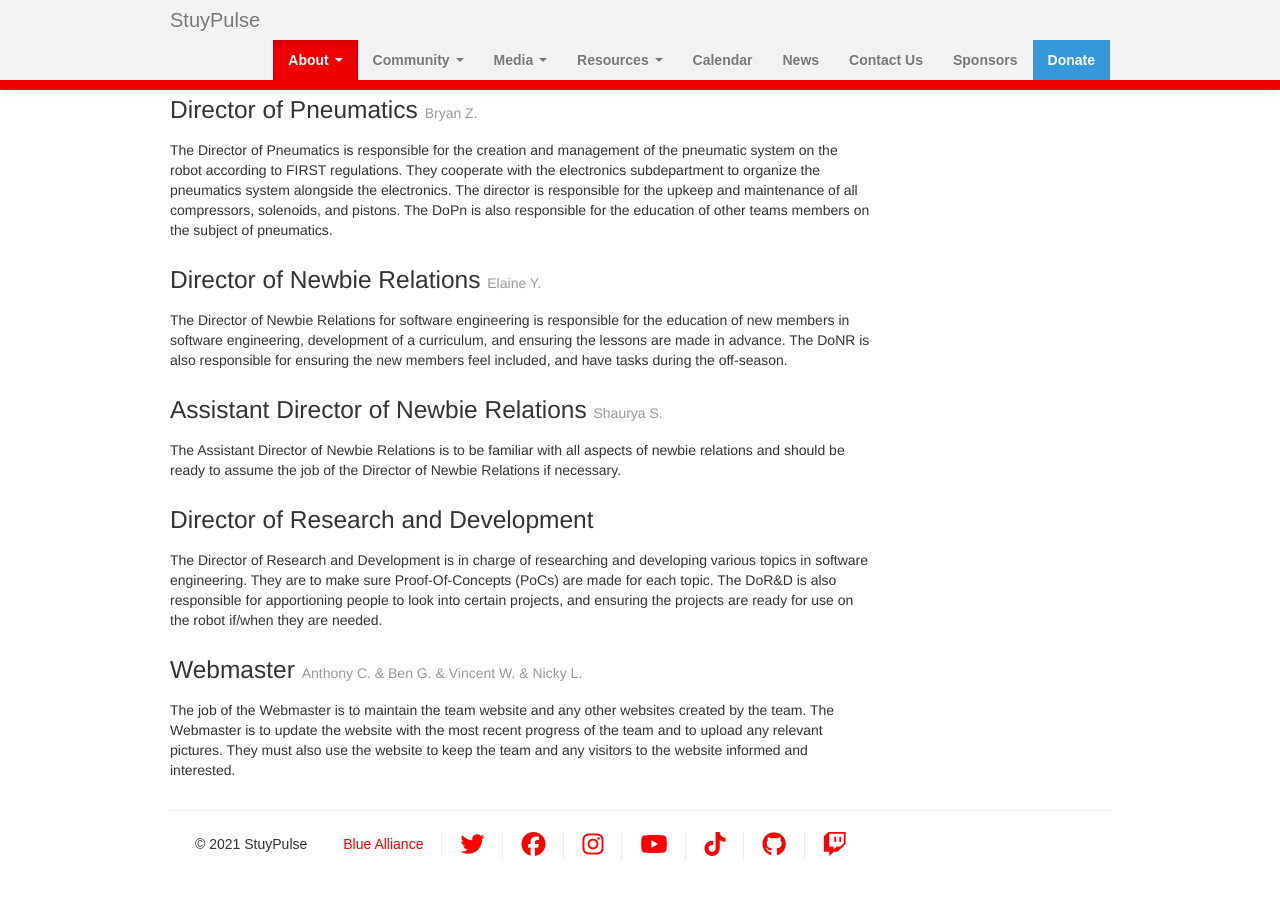
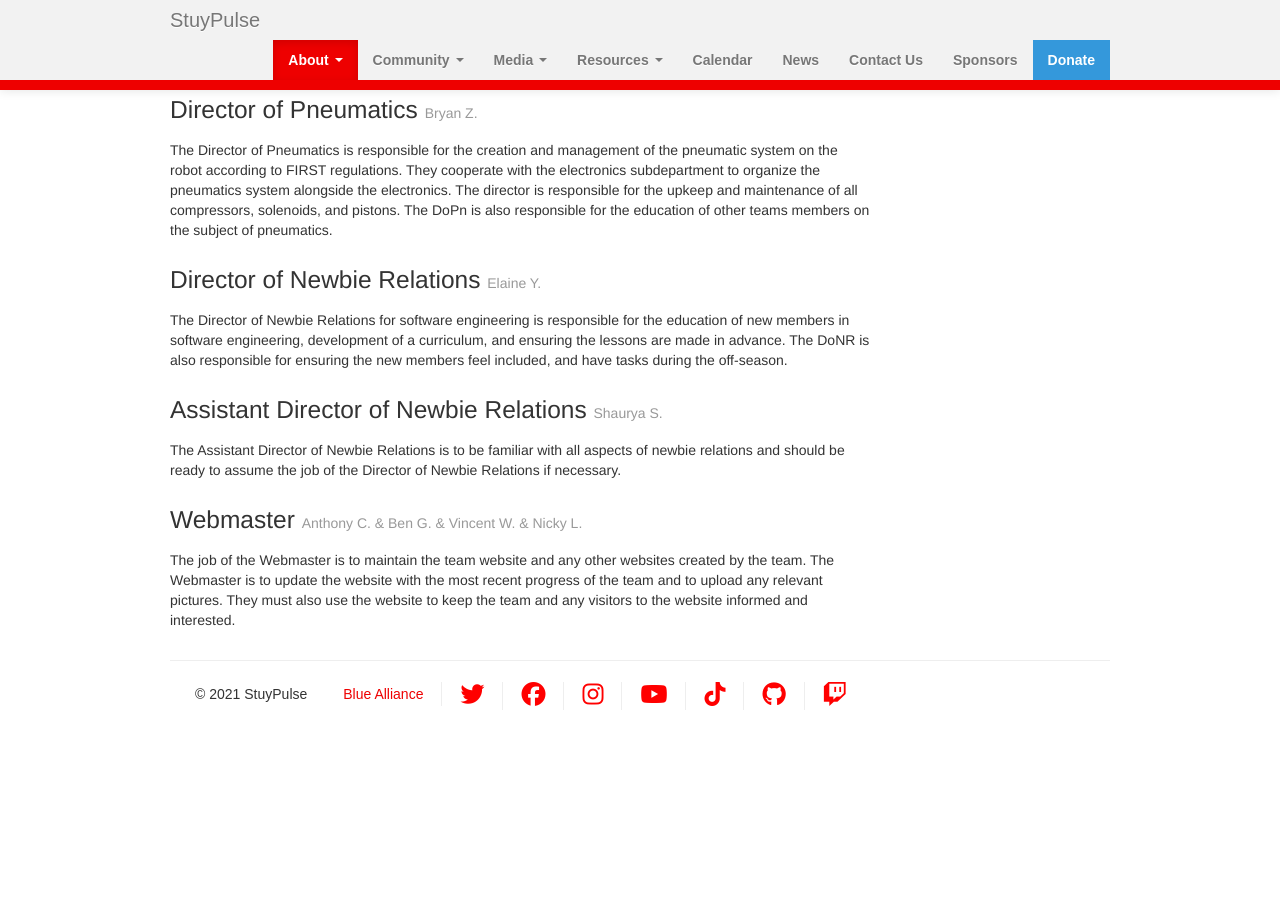
Before and after one commit to StuyPulse/team694.github.io, a Jekyll site: the page built from about/ec/index.md, in a window 1280 px wide and 900 px high, scrolled down 3140 px. Built offline with Jekyll 4.4.1, drawn with Linux system fonts in a browser that asks for light colours; nearby versions of some CDN libraries; after the commit the page ends 3890 px from its top, so only the background shows below that.

Commit message:
Remove Director of Research and Development (abolished)

```diff
--- a/_data/ec.yml
+++ b/_data/ec.yml
@@ -37,8 +37,6 @@ nr:
     name: Elaine Y.
 adnr:
     name: Shaurya S.
-rad:
-    name:
 strategy:
     name: Katie C.
 ados:
--- a/about/ec/index.md
+++ b/about/ec/index.md
@@ -145,12 +145,6 @@ The Director of Newbie Relations for software engineering is responsible for the
 The Assistant Director of Newbie Relations is to be familiar with all aspects of newbie relations and should be ready to assume the job of the Director of Newbie Relations if necessary.
 </div>
 
-### Director of Research and Development <small>{{ site.data.ec.rad.name }}</small>
-<div markdown="1" class="ec-description">
-{% if site.data.ec.rad.photo %} <img src="{{ site.data.ec.rad.photo }}" class="ec-photo" alt="Director of Research and Development"> {% endif %}
-The Director of Research and Development is in charge of researching and developing various topics in software engineering. They are to make sure Proof-Of-Concepts (PoCs) are made for each topic. The DoR&D is also responsible for apportioning people to look into certain projects, and ensuring the projects are ready for use on the robot if/when they are needed.
-</div>
-
 ### Webmaster <small>{{ site.data.ec.webmaster.name }}</small>
 <div markdown="1" class="ec-description">
 {% if site.data.ec.webmaster.photo %} <img src="{{ site.data.ec.webmaster.photo }}" class="ec-photo" alt="Webmaster"> {% endif %}
```
